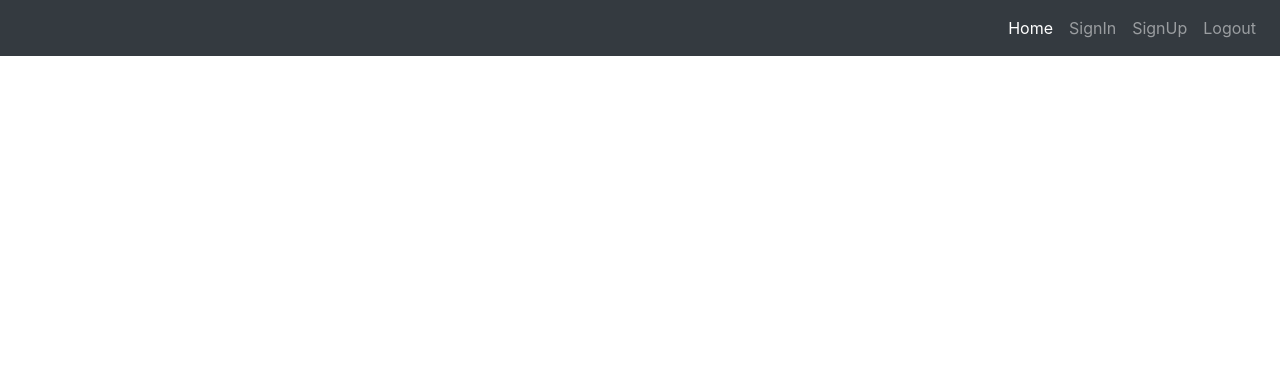
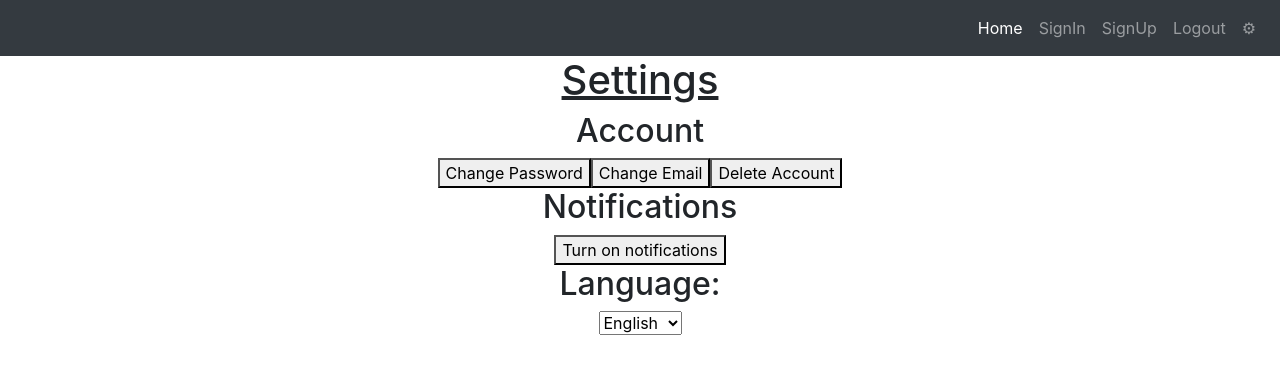
Before and after one commit to jcabrera2502/NJIT-Lowlanders, a React (Create React App) app in the folder frontend/: page /Settings in a window 1280 px wide. Shown: the top 374 px of the page. Built offline with nearby package versions, Linux system fonts and the light colour scheme.

Commit message:
Added a settings page, added Signin page on signup, and signup link on signin, removed warnings. Fixed nav also

```diff
--- a/frontend/src/App.js
+++ b/frontend/src/App.js
@@ -1,26 +1,13 @@
 import React from 'react';
-import logo from './logo.svg';
 import './App.css';
 import SignIn from './Components/Auth-Components/SignIn';
 import SignUp from './Components/Auth-Components/SignUp';
 import AuthDetails from './Components/Auth-Components/AuthDetails';
 import Home from './Components/Central-Components/Home';
 import Nav from './Components/Nav';
+import Settings from './Components/Central-Components/Settings';
 import {BrowserRouter as Router, Routes, Route} from 'react-router-dom';
 
-
-var userLoginStatus = false;
-function checkLoginStatus()
-{
-  if (localStorage.getItem('token') === null)
-  {
-    userLoginStatus = false;
-  }
-  else
-  {
-    userLoginStatus = true;
-  }
-}
 function App() {
   return (
     <Router>
@@ -31,6 +18,7 @@ function App() {
           <Route path="/SignIn" element={<SignIn />} />
           <Route path="/SignUp" element={<SignUp />} />
           <Route path="/AuthDetails" element={<AuthDetails />} />
+          <Route path="/Settings" element={<Settings />} />
         </Routes>
       </div>
     </Router>
--- a/frontend/src/components/Auth-Components/SignIn.jsx
+++ b/frontend/src/components/Auth-Components/SignIn.jsx
@@ -54,6 +54,9 @@ const SignIn = () => {
           onChange={(e) => setPassword(e.target.value)}
         ></input>
         <button type="submit">Log In</button>
+        <div>
+        <button type="button" onClick={() => (window.location.href = "http://localhost:3000/SignUp")}> Don't have an account? Sign Up</button>
+        </div>
       </form>
 
       {!resetEmailSent ? (
--- a/frontend/src/components/Auth-Components/SignUp.jsx
+++ b/frontend/src/components/Auth-Components/SignUp.jsx
@@ -31,6 +31,7 @@ const SignUp = () => {
   };
 
   return (
+    <section>
     <div className="sign-in-container">
       <form onSubmit={signUp}>
         <h1>Create Account</h1>
@@ -53,9 +54,13 @@ const SignUp = () => {
           onChange={(e) => setConfirmPassword(e.target.value)}
         ></input>
         <button type="submit">Sign Up</button>
+        <div>
+        <button type="button" onClick={() => (window.location.href = "http://localhost:3000/")}> Already have an account? Sign In</button>
+        </div>
         {error && <p style={{ color: "red" }}>{error}</p>}
       </form>
     </div>
+    </section>
   );
 };
 
--- /dev/null
+++ b/frontend/src/components/Central-Components/Settings.jsx
@@ -0,0 +1,32 @@
+import React from "react";
+import { auth } from "../../firebase";
+
+
+function Settings() {
+    return (
+        <div>
+        <h1><u>Settings</u></h1>
+            <div>
+                <h2>Account</h2>
+                <button type="button" onClick={() => (window.location.href = "http://localhost:3000/ChangePassword")}> Change Password</button>
+                <button type="button" onClick={() => (window.location.href = "http://localhost:3000/ChangeEmail")}> Change Email</button>
+                <button type="button" onClick={() => (window.location.href = "http://localhost:3000/DeleteAccount")}> Delete Account</button>
+            </div>
+            <div>
+                <h2>Notifications</h2>
+                <button type="button"> Turn on notifications</button>
+            </div>
+            <div>
+                <h2>Language: </h2>
+                <select>
+                    <option value="English">English</option>
+                    <option value="Spanish">Spanish</option>
+                    <option value="French">French</option>
+                    <option value="German">German</option>
+                </select>
+            </div>
+        </div>
+    );
+}
+
+export default Settings;
--- a/frontend/src/components/Nav.js
+++ b/frontend/src/components/Nav.js
@@ -13,6 +13,7 @@ function Nav() {
                     <Link to='/SignIn' className="nav-item nav-link">SignIn</Link>
                     <Link to ='/SignUp' className="nav-item nav-link">SignUp</Link>
                     <Link to ='/AuthDetails' className="nav-item nav-link">Logout</Link>
+                    <Link to ='/Settings' className="nav-item nav-link">&#9881;</Link>
                 </div>
             </div>
         </nav>
```
